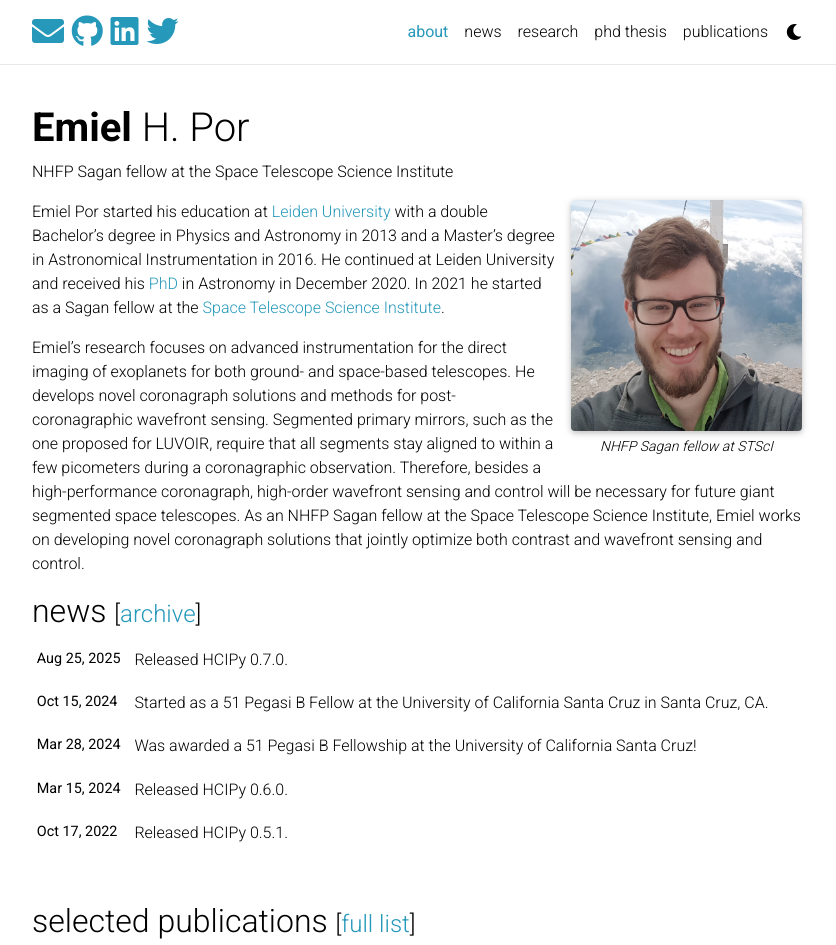
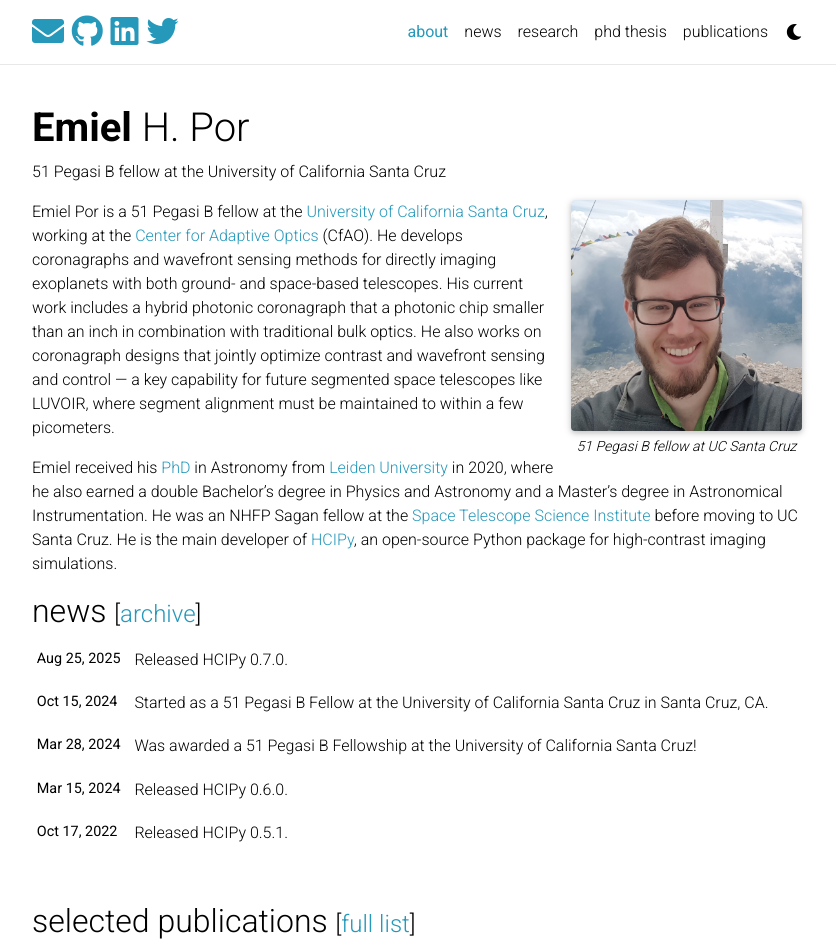
Before and after one commit to ehpor/ehpor.github.io, a Jekyll site: the page built from src/_pages/about.md, in a window 1280 px wide and 1191 px high, cut to the strip 0-945 px from the top of the window. Shown: the whole strip, without its empty margins (223-1059 px from the left). Built offline with Jekyll 4.4.1, drawn with Linux system fonts in a browser that asks for light colours; nearby versions of some CDN libraries; a style sheet for code colours, icons or effects is not loaded.

Commit message:
Renew about page.

```diff
--- a/_config.yml
+++ b/_config.yml
@@ -9,8 +9,8 @@ title: blank # the website title (if blank, full name will be used instead)
 first_name: Emiel
 middle_name: H.
 last_name: Por
-email: epor@stsci.edu
-description: Sagan Fellow
+email: epor@ucsc.edu
+description: 51 Pegasi B Fellow
 footer_text: >
   Powered by <a href="http://jekyllrb.com/" target="_blank">Jekyll</a> with <a href="https://github.com/alshedivat/al-folio">al-folio</a> theme.
   Hosted by <a href="https://pages.github.com/" target="_blank">GitHub Pages</a>.
--- a/src/_pages/about.md
+++ b/src/_pages/about.md
@@ -2,20 +2,20 @@
 layout: about
 title: about
 permalink: /
-description: NHFP Sagan fellow at the Space Telescope Science Institute
+description: 51 Pegasi B fellow at the University of California Santa Cruz
 nav_order: 1
 
 profile:
   align: right
   image: prof_pic.jpg
   address: >-
-    <p>NHFP Sagan fellow at STScI</p>
+    <p>51 Pegasi B fellow at UC Santa Cruz</p>
 
 news: true  # includes a list of news items
 selected_papers: true # includes a list of papers marked as "selected={true}"
 social: true  # includes social icons at the bottom of the page
 ---
 
-Emiel Por started his education at [Leiden University](https://www.universiteitleiden.nl/en/science/astronomy) with a double Bachelor’s degree in Physics and Astronomy in 2013 and a Master’s degree in Astronomical Instrumentation in 2016. He continued at Leiden University and received his [PhD](/phd_thesis/) in Astronomy in December 2020. In 2021 he started as a Sagan fellow at the [Space Telescope Science Institute](https://stsci.edu).
+Emiel Por is a 51 Pegasi B fellow at the [University of California Santa Cruz](https://www.ucsc.edu), working at the [Center for Adaptive Optics](https://cfao.science.ucsc.edu/) (CfAO). He develops coronagraphs and wavefront sensing methods for directly imaging exoplanets with both ground- and space-based telescopes. His current work includes a hybrid photonic coronagraph that a photonic chip smaller than an inch in combination with traditional bulk optics. He also works on coronagraph designs that jointly optimize contrast and wavefront sensing and control — a key capability for future segmented space telescopes like LUVOIR, where segment alignment must be maintained to within a few picometers.
 
-Emiel’s research focuses on advanced instrumentation for the direct imaging of exoplanets for both ground- and space-based telescopes. He develops novel coronagraph solutions and methods for post-coronagraphic wavefront sensing. Segmented primary mirrors, such as the one proposed for LUVOIR, require that all segments stay aligned to within a few picometers during a coronagraphic observation. Therefore, besides a high-performance coronagraph, high-order wavefront sensing and control will be necessary for future giant segmented space telescopes. As an NHFP Sagan fellow at the Space Telescope Science Institute, Emiel works on developing novel coronagraph solutions that jointly optimize both contrast and wavefront sensing and control.
+Emiel received his [PhD](/phd_thesis/) in Astronomy from [Leiden University](https://www.universiteitleiden.nl/en/science/astronomy) in 2020, where he also earned a double Bachelor's degree in Physics and Astronomy and a Master's degree in Astronomical Instrumentation. He was an NHFP Sagan fellow at the [Space Telescope Science Institute](https://stsci.edu) before moving to UC Santa Cruz. He is the main developer of [HCIPy](https://hcipy.org/), an open-source Python package for high-contrast imaging simulations.
```
